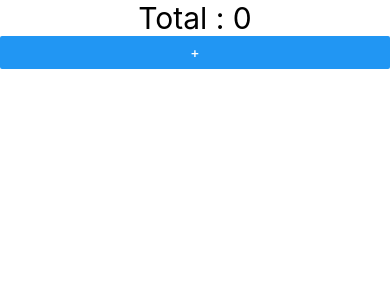
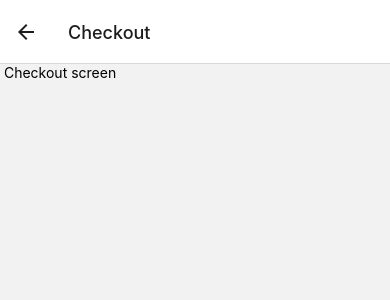
Before and after one commit to redmejia/thrive, a React Native app: screen /Checkout in a window 390 px wide. Shown: the top 300 px of the page. Built offline with nearby package versions, Linux system fonts and the light colour scheme.

Commit message:
Navigation

```diff
--- a/App.tsx
+++ b/App.tsx
@@ -1,13 +1,16 @@
+import 'react-native-gesture-handler';
 import { Provider } from 'react-redux';
 import { store } from './store';
 import Main from './src/Main/Main';
+import { NavigationContainer } from '@react-navigation/native';
 
 
 export default function App() {
   return (
-    <Provider store={store}>
-      <Main />
-    </Provider>
-
+    <NavigationContainer>
+      <Provider store={store}>
+        <Main />
+      </Provider>
+    </NavigationContainer>
   );
 }
--- a/package.json
+++ b/package.json
@@ -9,11 +9,16 @@
     "web": "expo start --web"
   },
   "dependencies": {
+    "@react-navigation/native": "^6.1.17",
+    "@react-navigation/stack": "^6.3.29",
     "@reduxjs/toolkit": "^2.2.5",
     "expo": "~51.0.14",
     "expo-status-bar": "~1.12.1",
     "react": "18.2.0",
     "react-native": "0.74.2",
+    "react-native-gesture-handler": "~2.16.1",
+    "react-native-safe-area-context": "4.10.1",
+    "react-native-screens": "3.31.1",
     "react-redux": "^9.1.2"
   },
   "devDependencies": {
--- a/src/Main/Main.tsx
+++ b/src/Main/Main.tsx
@@ -1,11 +1,21 @@
-import { SafeAreaView } from "react-native"
-import Orders from "../Screens/Menu";
+import React from 'react';
+import { createStackNavigator } from '@react-navigation/stack';
+import Checkout from '../Screens/Checkout';
+import Menu from '../Screens/Menu';
+
+export type RootStackParams = {
+    Menu?: Object;
+    Checkout?: Object;
+}
+
+const Stack = createStackNavigator<RootStackParams>();
 
 const Main = () => {
     return (
-        <SafeAreaView style={{ flex: 1}}>
-            <Orders />
-        </SafeAreaView>
+        <Stack.Navigator>
+           <Stack.Screen name='Menu' component={Menu} />
+           <Stack.Screen name="Checkout" component={Checkout} />
+        </Stack.Navigator>
     )
 }
 
--- /dev/null
+++ b/src/Screens/Checkout.tsx
@@ -0,0 +1,12 @@
+import { Text, View } from "react-native"
+
+
+const Checkout = () => {
+    return (
+        <View>
+            <Text> Checkout screen </Text>
+        </View>
+    )
+}
+
+export default Checkout;
--- a/src/Screens/Menu.tsx
+++ b/src/Screens/Menu.tsx
@@ -1,23 +1,31 @@
 import { View, Text, Button } from "react-native"
+import { increment } from "../Redux/total/totalSlice";
 import { useDispatch, useSelector } from "react-redux";
-import { increment } from "../Redux/total/totalSlice";
 import { RootStore } from "../../store";
+import { StackScreenProps } from "@react-navigation/stack";
+import { RootStackParams } from "../Main/Main";
 
 
-const Orders = () => {
+interface Props extends StackScreenProps<RootStackParams, 'Menu'> { }
 
-    const total = useSelector((state: RootStore) =>state.total)
+const Menu = ({ navigation }: Props) => {
+
+    const total = useSelector((state: RootStore) => state.total)
     const dispatch = useDispatch();
 
-    return(
+    return (
         <View>
-            <Text style={{fontSize: 30, textAlign:'center'}} >Total : {total.total}</Text>
-           <Button
+            <Text style={{ fontSize: 30, textAlign: 'center' }} >Total : {total.total}</Text>
+            <Button
                 title="+"
-                onPress={()=> dispatch(increment())}
-           />
+                onPress={() => dispatch(increment())}
+            />
+            <Button
+                title="Check out"
+                onPress={() => navigation.navigate('Checkout')}
+            />
         </View>
     )
 }
 
-export default Orders;
+export default Menu;
```
Also changed, not shown: 1 other file (tests, documents, lock files or other folders).
